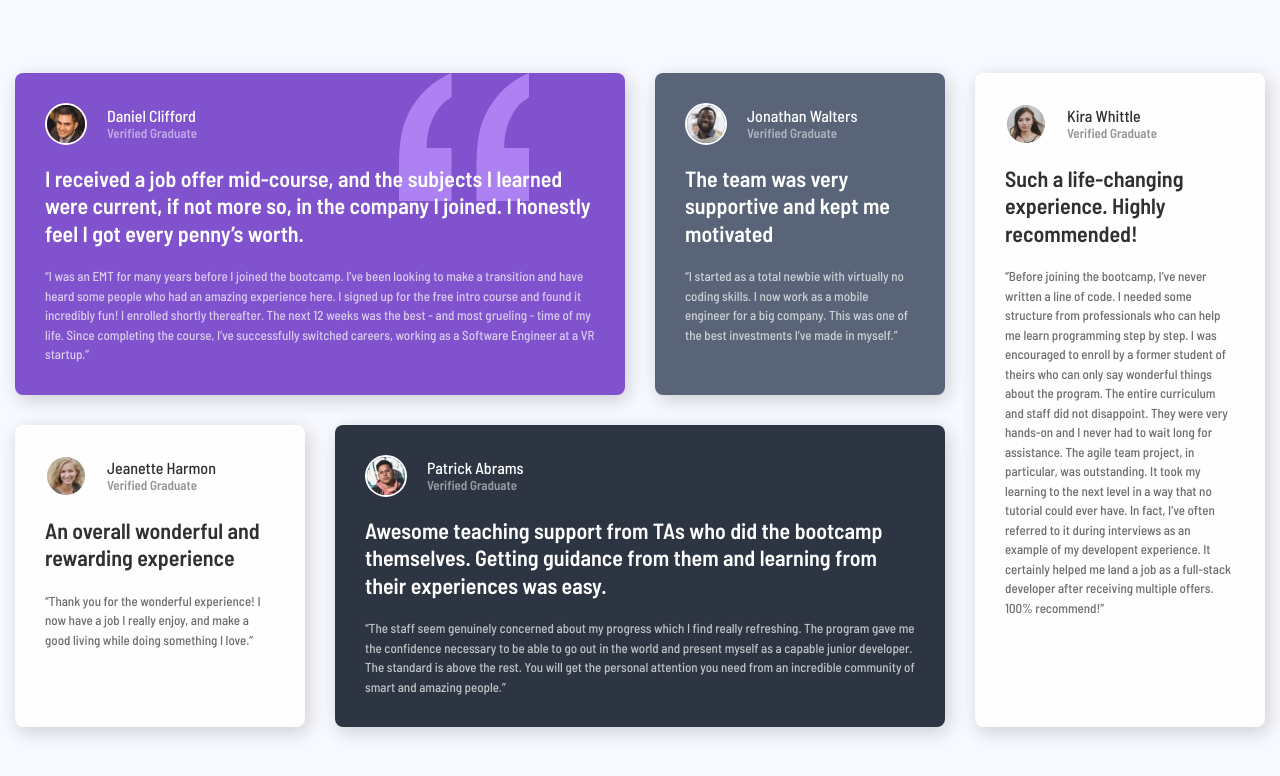
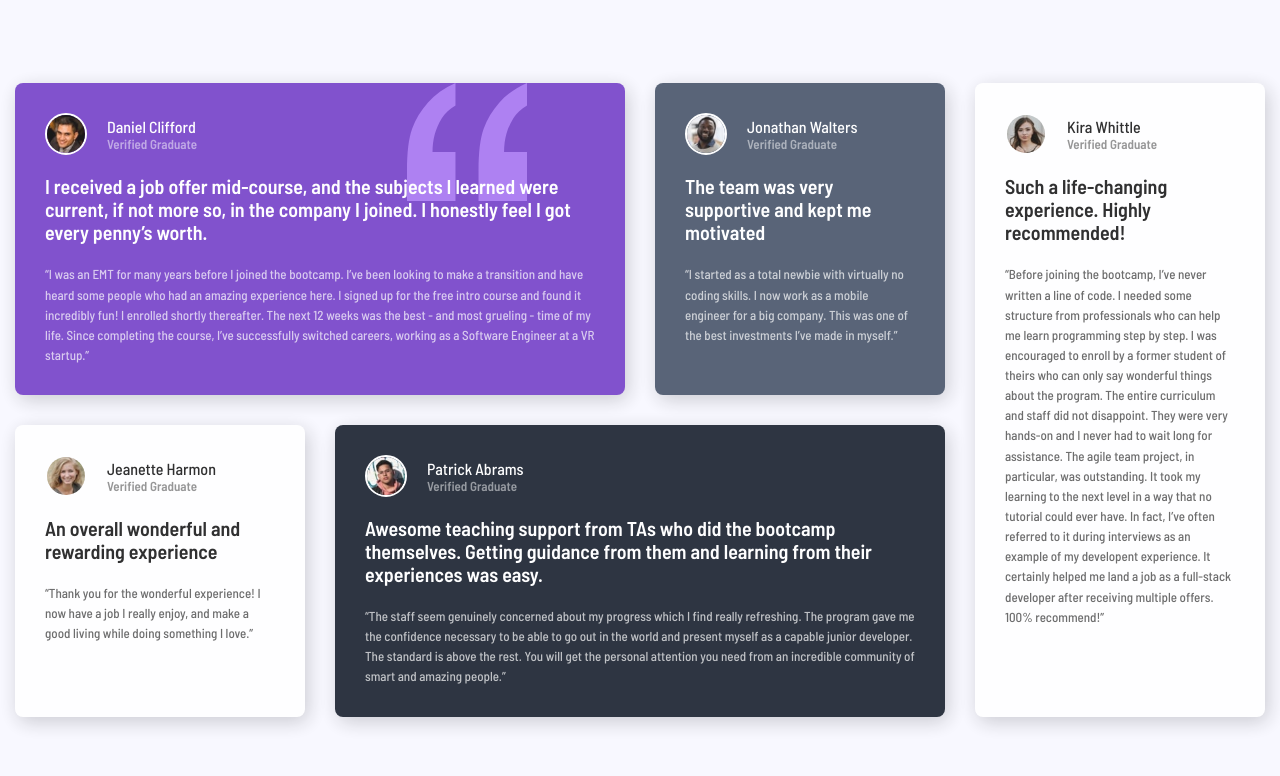
Before and after one commit to sephorus/testimonials-grid-section-challenge, a plain HTML site: page index.html in a window 1280 px wide. Drawn offline with Linux system fonts and the light colour scheme.

```diff
--- a/index.css
+++ b/index.css
@@ -39,7 +39,7 @@
   background-image: url("./images/bg-pattern-quotation.svg");
   background-repeat: no-repeat;
   background-position-x: 180px;
-  background-size: 130px;
+  background-size: 120px;
   background-color: var(--violet);
   color: hsl(0, 0%, 100%);
 }
@@ -76,15 +76,15 @@
 }
 
 .testimonial-highlight {
-  font-size: 22px;
-  line-height: 1.25;
+  font-size: 20px;
+  line-height: 1.15;
   font-weight: bold;
 }
 
 .testimonial-summary {
   opacity: 0.7;
   font-size: 13px;
-  line-height: 1.5;
+  line-height: 1.55;
 }
 
 .testimonial-info {
```
